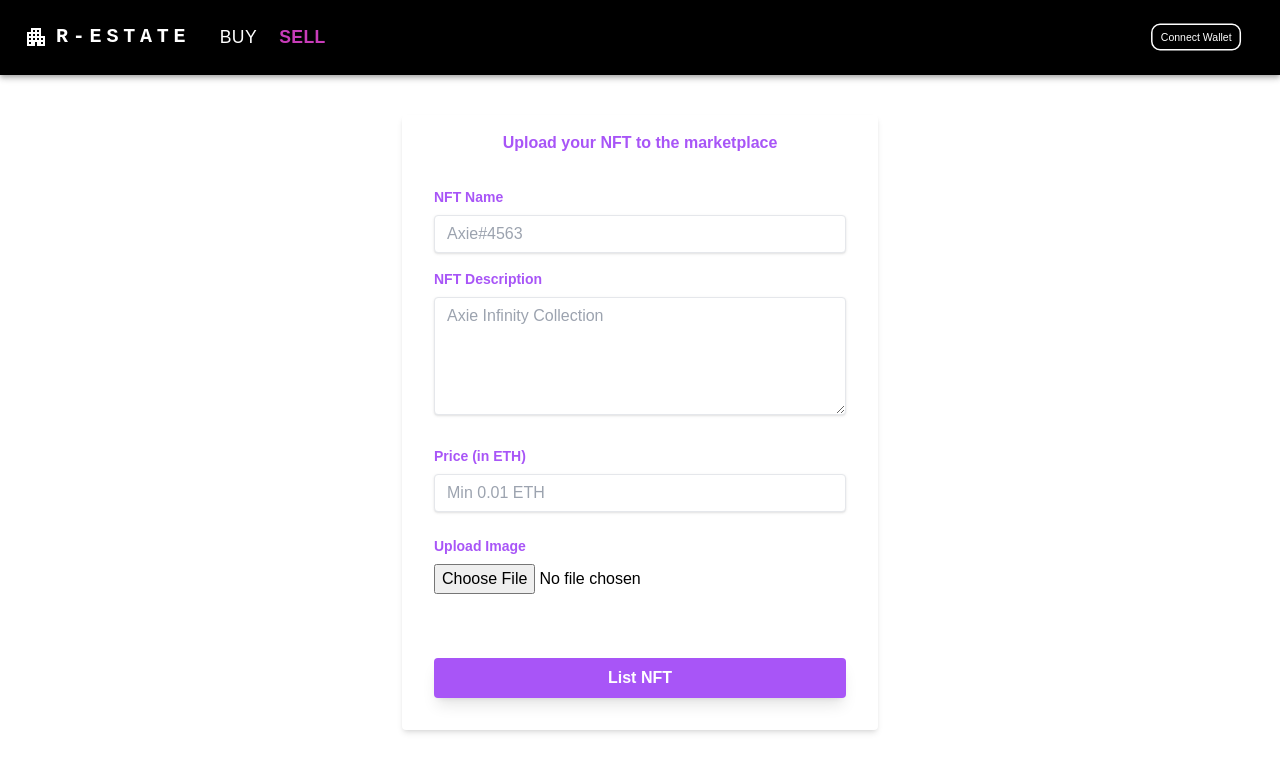
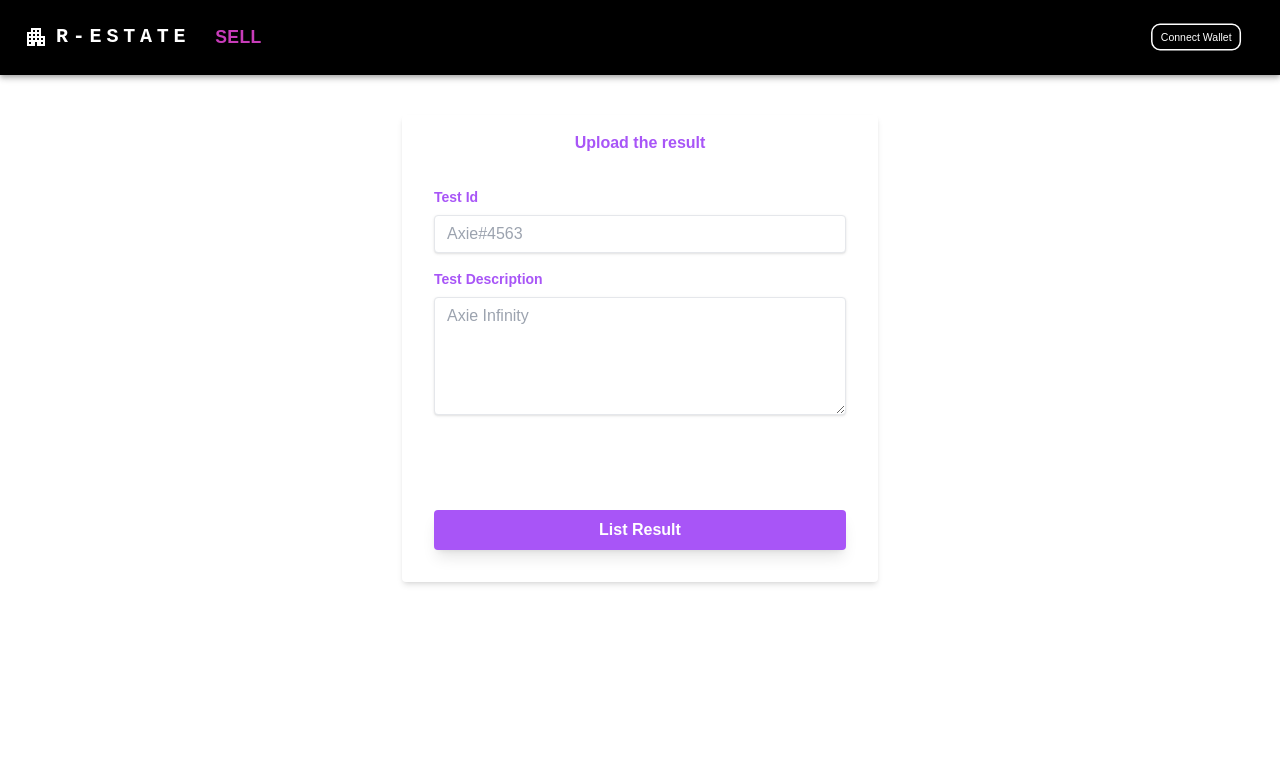
Before and after one commit to RamanChola/R-ESTATE, a Next.js app: page /folio/Sell in a window 1280 px wide. Shown: the top 772 px of the page. Built offline with nearby package versions, Linux system fonts and the light colour scheme; what nft.storage would draw is missing.

Commit message:
drd initial

```diff
--- a/data.js
+++ b/data.js
@@ -1,8 +1,8 @@
 const data = [
   {
-    title: "Lizard",
+    title: "Property",
     content:
-      "Lizards are a widespread group of squamate reptiles, with over 6,000 species, ranging across all continents except Antarctica",
+      "properties are a widespread group of squamate reptiles, with over 6,000 species, ranging across all continents except Antarctica",
     price: "$ 100",
     img:
       "https://www.pixelstalk.net/wp-content/uploads/2016/10/Beautiful-Building-Wallpaper-HD.jpg",
--- a/pages/components/Card.js
+++ b/pages/components/Card.js
@@ -30,10 +30,10 @@ export default function ImgMediaCard({ data }) {
     // imageFetch(tokenId);
 
     const arr = [
-      "https://thumbor.forbes.com/thumbor/fit-in/900x510/https://www.forbes.com/home-improvement/wp-content/uploads/2022/07/download-23.jpg",
-      "https://www.bhg.com/thmb/0Fg0imFSA6HVZMS2DFWPvjbYDoQ=/1500x0/filters:no_upscale():max_bytes(150000):strip_icc()/white-modern-house-curved-patio-archway-c0a4a3b3-aa51b24d14d0464ea15d36e05aa85ac9.jpg",
-      "https://thumbor.forbes.com/thumbor/fit-in/x/https://www.forbes.com/advisor/wp-content/uploads/2021/08/download-7.jpg",
-      "https://q4g9y5a8.rocketcdn.me/wp-content/uploads/2020/02/home-banner-2020-02-min.jpg",
+      "https://cdn.discordapp.com/attachments/1010629869035589667/1119757169009623070/image.png",
+      "https://cdn.discordapp.com/attachments/1010629869035589667/1119758973604745327/image.png",
+      "https://cdn.discordapp.com/attachments/1010629869035589667/1119757996780699728/image.png",
+      "https://cdn.discordapp.com/attachments/1010629869035589667/1119758500411736155/image.png",
     ];
     let rand = Math.random() * arr.length;
     rand = Math.floor(rand);
--- a/pages/components/Footer.js
+++ b/pages/components/Footer.js
@@ -1,120 +1,127 @@
-import React from 'react';
-import { MDBFooter, MDBContainer, MDBRow, MDBCol, MDBIcon } from 'mdb-react-ui-kit';
-import 'mdb-react-ui-kit/dist/css/mdb.min.css';
+import React from "react";
+import {
+  MDBFooter,
+  MDBContainer,
+  MDBRow,
+  MDBCol,
+  MDBIcon,
+} from "mdb-react-ui-kit";
+import "mdb-react-ui-kit/dist/css/mdb.min.css";
 import "@fortawesome/fontawesome-free/css/all.min.css";
-
 
 export default function Footer() {
   return (
-    <MDBFooter bgColor='light' className='text-center text-lg-start text-muted'>
-      <section className='d-flex justify-content-center justify-content-lg-between p-4 border-bottom'>
-        <div className='me-5 d-none d-lg-block'>
+    <MDBFooter bgColor="light" className="text-center text-lg-start text-muted">
+      <section className="d-flex justify-content-center justify-content-lg-between p-4 border-bottom">
+        <div className="me-5 d-none d-lg-block">
           <span>Get connected with us on social networks:</span>
         </div>
 
         <div>
-          <a href='' className='me-4 text-reset'>
+          <a href="" className="me-4 text-reset">
             <MDBIcon fab icon="facebook-f" />
           </a>
-          <a href='' className='me-4 text-reset'>
+          <a href="" className="me-4 text-reset">
             <MDBIcon fab icon="twitter" />
           </a>
-          <a href='' className='me-4 text-reset'>
+          <a href="" className="me-4 text-reset">
             <MDBIcon fab icon="google" />
           </a>
-          <a href='' className='me-4 text-reset'>
+          <a href="" className="me-4 text-reset">
             <MDBIcon fab icon="instagram" />
           </a>
-          <a href='' className='me-4 text-reset'>
+          <a href="" className="me-4 text-reset">
             <MDBIcon fab icon="linkedin" />
           </a>
-          <a href='' className='me-4 text-reset'>
+          <a href="" className="me-4 text-reset">
             <MDBIcon fab icon="github" />
           </a>
         </div>
       </section>
 
-      <section className=''>
-        <MDBContainer className='text-center text-md-start mt-5'>
-          <MDBRow className='mt-3'>
-            <MDBCol md="3" lg="4" xl="3" className='mx-auto mb-4'>
-              <h6 className='text-uppercase fw-bold mb-4'>
-              <i class="fas fa-city"></i>
-               {'‎'} R-Estate
+      <section className="">
+        <MDBContainer className="text-center text-md-start mt-5">
+          <MDBRow className="mt-3">
+            <MDBCol md="3" lg="4" xl="3" className="mx-auto mb-4">
+              <h6 className="text-uppercase fw-bold mb-4">
+                <i class="fas fa-city"></i>
+                {"‎"} Drd-Solution
               </h6>
               <p>
-                Here you can
+                A complete Diabetic Retinopathy Detection Solution. Please Click
+                on Explore Button. This software used CNN basesd approach for
+                detecting the retinopathy disease with 5 Different stages.
               </p>
             </MDBCol>
 
-            <MDBCol md="2" lg="2" xl="2" className='mx-auto mb-4'>
-              <h6 className='text-uppercase fw-bold mb-4'>Locations</h6>
+            <MDBCol md="2" lg="2" xl="2" className="mx-auto mb-4">
+              <h6 className="text-uppercase fw-bold mb-4">Locations</h6>
               <p>
-                <a href='#!' className='text-reset'>
+                <a href="#!" className="text-reset">
                   Delhi NCR
                 </a>
               </p>
               <p>
-                <a href='#!' className='text-reset'>
+                <a href="#!" className="text-reset">
                   Banglore
                 </a>
               </p>
               <p>
-                <a href='#!' className='text-reset'>
+                <a href="#!" className="text-reset">
                   Pune
                 </a>
               </p>
               <p>
-                <a href='#!' className='text-reset'>
+                <a href="#!" className="text-reset">
                   Chennai
                 </a>
               </p>
             </MDBCol>
 
-            <MDBCol md="3" lg="2" xl="2" className='mx-auto mb-4'>
-              <h6 className='text-uppercase fw-bold mb-4'>Useful links</h6>
+            <MDBCol md="3" lg="2" xl="2" className="mx-auto mb-4">
+              <h6 className="text-uppercase fw-bold mb-4">Useful links</h6>
               <p>
-                <a href='#!' className='text-reset'>
+                <a href="#!" className="text-reset">
                   Pricing
                 </a>
               </p>
 
               <p>
-                <a href='#!' className='text-reset'>
+                <a href="#!" className="text-reset">
                   Bookings
                 </a>
               </p>
               <p>
-                <a href='#!' className='text-reset'>
+                <a href="#!" className="text-reset">
                   Help
                 </a>
               </p>
             </MDBCol>
 
-            <MDBCol md="4" lg="3" xl="3" className='mx-auto mb-md-0 mb-4'>
-              <h6 className='text-uppercase fw-bold mb-4'>Contact</h6>
+            <MDBCol md="4" lg="3" xl="3" className="mx-auto mb-md-0 mb-4">
+              <h6 className="text-uppercase fw-bold mb-4">Contact</h6>
               <p>
                 <MDBIcon icon="home" className="me-2" />
                 New Delhi, DL 10012, IND
               </p>
               <p>
                 <MDBIcon icon="envelope" className="me-3" />
-                restate@contact.com
+                drd@contact.com
               </p>
               <p>
                 <MDBIcon icon="phone" className="me-3" /> +91 8448822057
               </p>
-
             </MDBCol>
           </MDBRow>
         </MDBContainer>
       </section>
 
-      <div className='text-center p-4' style={{ backgroundColor: 'rgba(0, 0, 0, 0.05)' }}>
-        © 2022 Copyright:
-        <a className='text-reset fw-bold' href='https://mdbootstrap.com/'>
-
-        </a>
+      <div
+        className="text-center p-4"
+        style={{ backgroundColor: "rgba(0, 0, 0, 0.05)" }}
+      >
+        © 2023 Copyright
+        <a className="text-reset fw-bold" href="https://mdbootstrap.com/"></a>
       </div>
     </MDBFooter>
   );
--- a/pages/components/Navbar.js
+++ b/pages/components/Navbar.js
@@ -16,7 +16,7 @@ import Link from "next/link";
 import ActiveLink from "./ActiveLink";
 import WalletConnect from "./WalletConnect";
 
-const pages = ["Buy", "Sell"];
+const pages = [ "Sell"];
 const settings = ["Dashboard"];
 
 function Navbar() {
--- a/pages/folio/Sell.js
+++ b/pages/folio/Sell.js
@@ -14,21 +14,28 @@ export default function SellNFT() {
   const [formParams, updateFormParams] = useState({
     name: "",
     description: "",
-    price: "",
+    price: "0.01",
   });
-  const [fileUrl, setFileUrl] = useState(null);
   const [message, updateMessage] = useState("");
 
   async function onChange(e) {
     /* upload image to IPFS */
-    const file = e.target.files[0];
-    setFileUrl(file);
+    // const file = e.target.files[0];
+    // console.log(file);
+    // alert(file);
+    // setFileUrl(file);
   }
   async function uploadToIPFS(e) {
     e.preventDefault();
+    const filePath = "https://cdn.discordapp.com/attachments/1010629869035589667/1119758973604745327/image.png";
+
+    const response = await fetch(filePath);
+    const blob = await response.blob();
+
+    const file = new File([blob], "restatelatestImage.png");
 
     const { name, description, price } = formParams;
-    if (!name || !description || !price || !fileUrl) {
+    if (!name || !description) {
       console.log("no name or description");
       return;
     }
@@ -39,7 +46,7 @@ export default function SellNFT() {
       const metadata = await client.store({
         name,
         description,
-        image: fileUrl,
+        image: file,
       });
       console.log("here");
       console.log(metadata);
@@ -91,14 +98,14 @@ export default function SellNFT() {
       <div className="flex flex-col place-items-center mt-10" id="nftForm">
         <form className="bg-white shadow-md rounded px-8 pt-4 pb-8 mb-4">
           <h3 className="text-center font-bold text-purple-500 mb-8">
-            Upload your NFT to the marketplace
+            Upload the result
           </h3>
           <div className="mb-4">
             <label
               className="block text-purple-500 text-sm font-bold mb-2"
               htmlFor="name"
             >
-              NFT Name
+              Test Id
             </label>
             <input
               className="shadow appearance-none border rounded w-full py-2 px-3 text-gray-700 leading-tight focus:outline-none focus:shadow-outline"
@@ -116,7 +123,7 @@ export default function SellNFT() {
               className="block text-purple-500 text-sm font-bold mb-2"
               htmlFor="description"
             >
-              NFT Description
+              Test Description
             </label>
             <textarea
               className="shadow appearance-none border rounded w-full py-2 px-3 text-gray-700 leading-tight focus:outline-none focus:shadow-outline"
@@ -124,39 +131,19 @@ export default function SellNFT() {
               rows="5"
               id="description"
               type="text"
-              placeholder="Axie Infinity Collection"
+              placeholder="Axie Infinity"
               value={formParams.description}
               onChange={(e) =>
                 updateFormParams({ ...formParams, description: e.target.value })
               }
             ></textarea>
           </div>
-          <div className="mb-6">
-            <label
-              className="block text-purple-500 text-sm font-bold mb-2"
-              htmlFor="price"
-            >
-              Price (in ETH)
-            </label>
-            <input
-              className="shadow appearance-none border rounded w-full py-2 px-3 text-gray-700 leading-tight focus:outline-none focus:shadow-outline"
-              type="number"
-              placeholder="Min 0.01 ETH"
-              step="0.01"
-              value={formParams.price}
-              onChange={(e) =>
-                updateFormParams({ ...formParams, price: e.target.value })
-              }
-            ></input>
-          </div>
           <div>
             <label
               className="block text-purple-500 text-sm font-bold mb-2"
               htmlFor="image"
-            >
-              Upload Image
-            </label>
-            <input type={"file"} onChange={onChange}></input>
+            ></label>
+            {/* <input type={"file"} onChange={onChange}></input> */}
           </div>
           <br></br>
           <div className="text-green text-center">{message}</div>
@@ -164,7 +151,7 @@ export default function SellNFT() {
             onClick={uploadToIPFS}
             className="font-bold mt-10 w-full bg-purple-500 text-white rounded p-2 shadow-lg"
           >
-            List NFT
+            List Result
           </button>
         </form>
       </div>
```
Also changed, not shown: latestImage.png (added).
